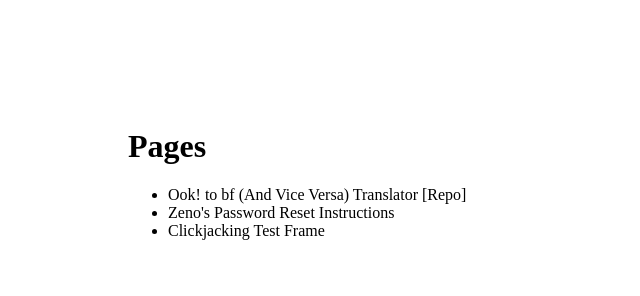
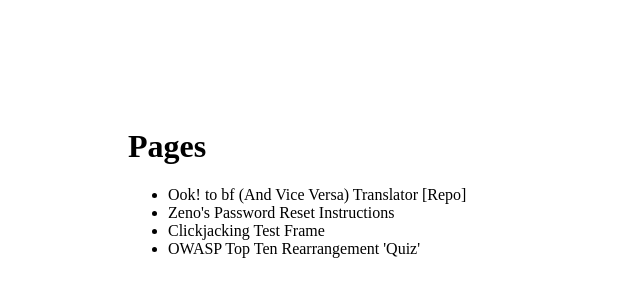
Before and after one commit to joe-ds/joe-ds.github.io, a plain HTML site: page index.html in a window 1280 px wide. Shown: the whole page, without its empty margins (0-640 px from the left). Drawn offline with Linux system fonts and the light colour scheme.

Commit message:
Update index.html

```diff
--- a/index.html
+++ b/index.html
@@ -21,6 +21,7 @@
             <li><a href="https://joe-ds.github.io/ooktobf.html">Ook! to bf (And Vice Versa) Translator</a> [<a href="https://github.com/joe-ds/ooktobf">Repo</a>]</li>
             <li><a href="https://joe-ds.github.io/zeno.html">Zeno's Password Reset Instructions</a></li>
             <li><a href="https://joe-ds.github.io/clickjacking.html">Clickjacking Test Frame</a></li>
+            <li><a href="https://joe-ds.github.io/OwaspTopTen.html">OWASP Top Ten Rearrangement 'Quiz'</a></li>
         </ul>
     </body>
 </html>
```
